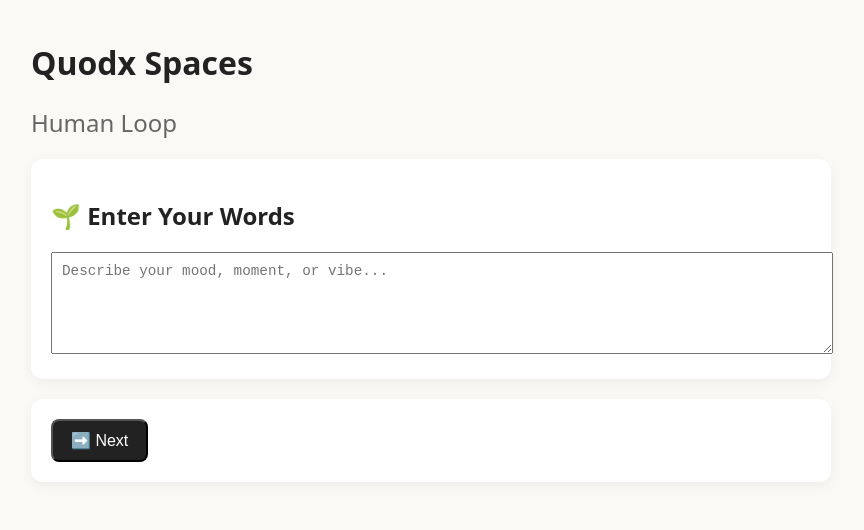
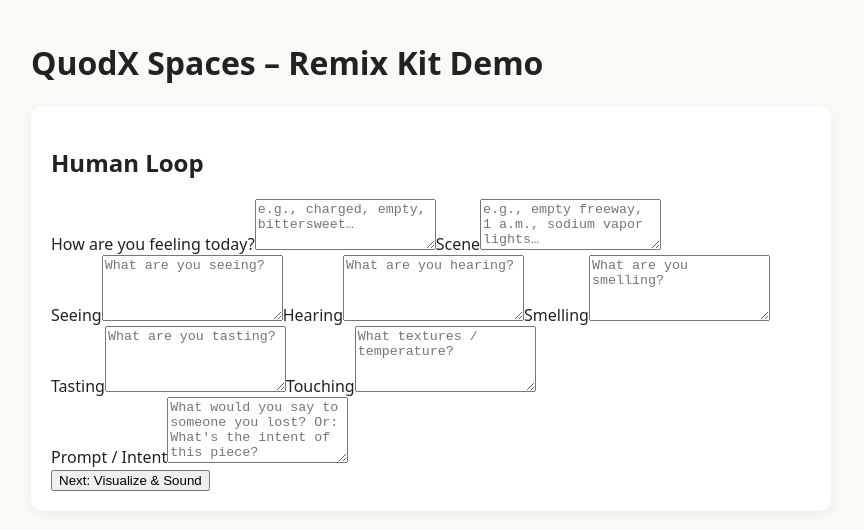
Before and after one commit to djq-dev/quodx-demo-clean, a Next.js app: page / in a window 1280 px wide. Shown: the top 530 px of the page, without its empty margins (209-1073 px from the left). Built offline with nearby package versions, Linux system fonts and the light colour scheme.

Commit message:
Update index.js

```diff
--- a/pages/index.js
+++ b/pages/index.js
@@ -1,37 +1,77 @@
 import { useState } from "react";
+import { useRouter } from "next/router";
 
-export default function Home() {
-  const [ritual, setRitual] = useState("");
+export default function HumanLoop() {
+  const r = useRouter();
+  const [feelingToday, setFeelingToday] = useState("");
+  const [scene, setScene] = useState("");
+  const [seeing, setSeeing] = useState("");
+  const [hearing, setHearing] = useState("");
+  const [smelling, setSmelling] = useState("");
+  const [tasting, setTasting] = useState("");
+  const [touching, setTouching] = useState("");
+  const [prompt, setPrompt] = useState("");
 
-  function handleNext() {
-    if (ritual.trim()) {
-      localStorage.setItem("quodx.words", ritual);
+  function saveAndNext() {
+    const haiku = [
+      feelingToday || "Quiet resolve",
+      seeing || "City lights breathing slowly",
+      prompt || "What would you say now?"
+    ].join("\n");
+
+    const ritual = {
+      feelingToday, scene,
+      senses: { seeing, hearing, smelling, tasting, touching },
+      prompt,
+      haiku,
+      createdAt: new Date().toISOString()
+    };
+    if (typeof window !== "undefined") {
+      localStorage.setItem("quodx.ritual", JSON.stringify(ritual));
     }
-    window.location.href = "/visualize";
+    r.push("/visualize");
   }
 
   return (
     <div className="container">
-      <header>
-        <h1>Quodx Spaces</h1>
-        <h2 style={{ fontWeight: "normal", color: "#666" }}>Human Loop</h2>
-      </header>
+      <header><h1>QuodX Spaces – Remix Kit Demo</h1></header>
 
       <section className="panel">
-        <h2>🌱 Enter Your Words</h2>
-        <textarea
-          rows="5"
-          value={ritual}
-          onChange={(e) => setRitual(e.target.value)}
-          placeholder="Describe your mood, moment, or vibe..."
-          style={{ width: "100%", padding: "10px", fontSize: "1.1em" }}
-        />
-      </section>
+        <h2>Human Loop</h2>
+        <div className="grid-2">
+          <label>How are you feeling today?
+            <textarea rows={3} value={feelingToday} onChange={e=>setFeelingToday(e.target.value)} placeholder="e.g., charged, empty, bittersweet…" />
+          </label>
+          <label>Scene
+            <textarea rows={3} value={scene} onChange={e=>setScene(e.target.value)} placeholder="e.g., empty freeway, 1 a.m., sodium vapor lights…" />
+          </label>
+        </div>
 
-      <section className="panel">
-        <button className="button" onClick={handleNext}>
-          ➡️ Next
-        </button>
+        <div className="grid-2">
+          <label>Seeing
+            <textarea rows={4} value={seeing} onChange={e=>setSeeing(e.target.value)} placeholder="What are you seeing?" />
+          </label>
+          <label>Hearing
+            <textarea rows={4} value={hearing} onChange={e=>setHearing(e.target.value)} placeholder="What are you hearing?" />
+          </label>
+          <label>Smelling
+            <textarea rows={4} value={smelling} onChange={e=>setSmelling(e.target.value)} placeholder="What are you smelling?" />
+          </label>
+          <label>Tasting
+            <textarea rows={4} value={tasting} onChange={e=>setTasting(e.target.value)} placeholder="What are you tasting?" />
+          </label>
+          <label>Touching
+            <textarea rows={4} value={touching} onChange={e=>setTouching(e.target.value)} placeholder="What textures / temperature?" />
+          </label>
+        </div>
+
+        <label>Prompt / Intent
+          <textarea rows={4} value={prompt} onChange={e=>setPrompt(e.target.value)} placeholder="What would you say to someone you lost? Or: What's the intent of this piece?" />
+        </label>
+
+        <div className="row">
+          <button onClick={saveAndNext}>Next: Visualize & Sound</button>
+        </div>
       </section>
     </div>
   );
```
